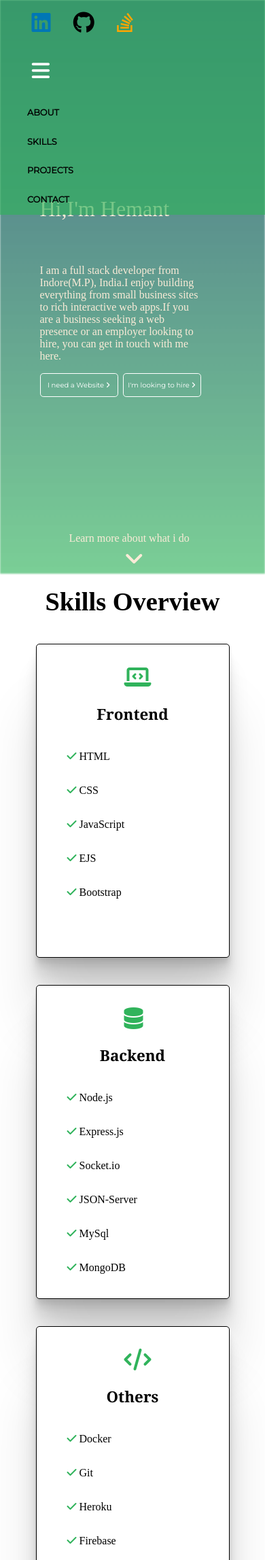
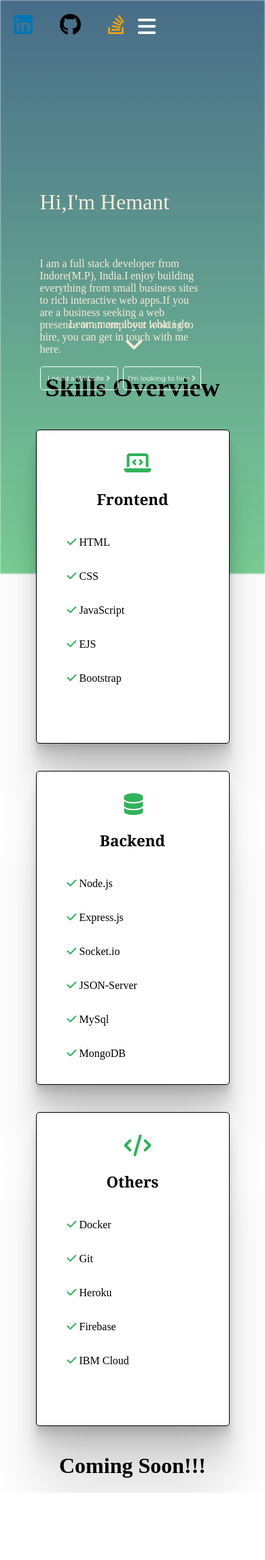
Before and after one commit to Hemant-1821/Portfolio, a PHP site: page /views/index.html in a window 390 px wide. Shown: the top 2295 px of the page at 68% size. After the commit the page ends 2196 px from the top, so only its background shows below. Run offline with PHP 8.4, Linux system fonts and the light colour scheme; some libraries are stand-ins or nearby versions; some web fonts are replaced.

Commit message:
Coming soon

```diff
--- a/public/css/index.css
+++ b/public/css/index.css
@@ -41,7 +41,7 @@
   flex:1;
   display: flex;
   justify-content: center;
-  /* height: 0rem !important; */
+  transform: scale(1);
 }
 
 .nav-links-ul{
@@ -95,7 +95,6 @@
 #check{
   display: none;
 }
-
 
 .nav-link-color {
   display: inline-block;
@@ -304,58 +303,78 @@
   }
 
   .nav-container {
-    display: flex;
-    justify-content: space-between;
-    box-sizing: border-box;
-    flex-direction: column;
+    display: inline-block;
+    /* justify-content: space-between; */
+    /* box-sizing: border-box; */
+    /* flex-direction: column; */
     margin: 0;
     padding: 0;
-    /* width: 0rem;
-    height: 0rem; */
-    background-color: rgba(48, 179, 91, 0.64);
-    /* background-color: black; */
+    width: 100%;
+    background-color: transparent;
     align-items: baseline;
     top: 0;
-    z-index: 4;
-    position: relative;
+    z-index: 0;
+    position: absolute;
     /* transition: all 0.5s; */
   }
 
   .nav-box-1{
+    display: inline;
     flex: 1;
   }
 
   .nav-box-2{
-    flex:1;
-    display: flex;
-    justify-content: center;
-    flex-direction: column;
+    display: block;
+    transition: all .5s;
+    margin-top: -100%;
+    height: 40%;
+    z-index: -1;
+    background-color: transparent;
   }
 
   .nav-links-ul{
-    margin-left: 30px;
-    display: flex;
+    margin-left: 0rem;
+    background-color: transparent;
+    z-index: 0;
+    /* display: flex; */
     /* flex-direction: column; */
   }
 
   .nav-links-ul div{
-    margin: 20%;
+    /* margin: 20%; */
   }
 
 
   .nav-links-ul li{
-    display: inline-block;
-    padding: 0px 20px;
+    /* display: inline-block; */
+    /* padding: 0px 20px; */
   }
 
 
   .nav-link-color {
-    display: inline-block;
+    display: block;
     /* color: rgb(243, 239, 239); */
     color: black;
     font-size: 80%;
+    margin-top: 1rem;
     text-decoration: none;
-    text-transform: uppercase;
+    text-transform: none;
+    padding-top: 0.5rem;
+  }
+
+
+  .nav-link-color::after {
+    content: '';
+    display: block;
+    width: 0;
+    height: 2px;
+    background: rgb(235, 231, 231);
+    transition: all .2s;
+  }
+
+  .nav-link-color:hover::after {
+    width: 100%;
+    transition: width .2s;
   }
 
   .blur-bg {
@@ -374,7 +393,7 @@
   }
 
   .checkbtn {
-    padding-right: 0%;
+    padding-right: -1rem;
     display: block;
     position: relative;
   }
@@ -383,9 +402,13 @@
     display: none;
   }
 
+  /* #check:checked .nav-box-2{
+    transform: scale(1);
+  } */
+
   .head-style{
-    margin-top: 10px;
-    z-index: 2;
+    margin-top: 0rem;
+    z-index: 0;
     position: absolute;
   }
 
@@ -397,7 +420,7 @@
   }
 
   .cont-style{
-    margin-top: 10px;
+    margin-top: 0px;
     /* padding-top: 0%;
     padding-left: 5%;
     padding-right: 5%; */
--- a/views/index.html
+++ b/views/index.html
@@ -5,6 +5,21 @@
     <meta name="viewport" content="width=device-width, initial-scale=1.0">
     <title>Portfolio</title>
     <script src="https://code.jquery.com/jquery-3.4.1.slim.min.js" integrity="sha384-J6qa4849blE2+poT4WnyKhv5vZF5SrPo0iEjwBvKU7imGFAV0wwj1yYfoRSJoZ+n" crossorigin="anonymous"></script>
+    <script>
+        function myFunction() {
+            // Get the checkbox
+            var checkBox = document.getElementById("check");
+            // Get the output text
+            var box = document.getElementById("nav-box-2");
+
+            // If the checkbox is checked, display the output text
+            if (checkBox.checked == true){
+                box.style.marginTop = "-4%";
+            } else {
+                box.style.marginTop = "-100%";
+            }
+        }
+    </script>
     <!-- <link rel="stylesheet" href="https://stackpath.bootstrapcdn.com/bootstrap/4.4.1/css/bootstrap.min.css" integrity="sha384-Vkoo8x4CGsO3+Hhxv8T/Q5PaXtkKtu6ug5TOeNV6gBiFeWPGFN9MuhOf23Q9Ifjh" crossorigin="anonymous"> -->
     <!-- <script src="https://stackpath.bootstrapcdn.com/bootstrap/4.4.1/js/bootstrap.min.js" integrity="sha384-wfSDF2E50Y2D1uUdj0O3uMBJnjuUD4Ih7YwaYd1iqfktj0Uod8GCExl3Og8ifwB6" crossorigin="anonymous"></script> -->
     <link rel="stylesheet" type="text/css" href="css/index.css"/>
@@ -25,29 +40,21 @@
                 <div class="nav-item-pad">
                     <a class="" href="https://stackoverflow.com/users/11155550/hemant-singh" target="_blank"><i class="fab fa-stack-overflow fa-2x stack-color"></i></a>
                 </div>
+                <input type="checkbox" id="check" onclick="myFunction()">
+                    <label for="check" class="checkbtn">
+                        <i class="fas fa-bars"></i>
+                    </label>
             </div>
-            <input type="checkbox" id="check">
-            <label for="check" class="checkbtn">
-                <i class="fas fa-bars"></i>
-            </label>
         </div>
 
-        <div class="nav-box-2">
-            <div class="">
-                <a class="" href="#about"><b><p class="nav-link-color">About</p></b></a>
-            </div>
-            <div class="">
-                <a class="" href="#skills-overview"><b><p class="nav-link-color">Skills</p></b></a>
-            </div>
-            <div class="">
-                    <a class="" href="#"><b><p class="nav-link-color">Projects</p></b></a>
-            </div>
-            <div class="">
-                <a class="" href="#"><b><p class="nav-link-color">Contact</p></b></a>
-            </div>
+        <div class="nav-box-2" id="nav-box-2">
+            <a class="nav-link-color">About</a>
+            <a class="nav-link-color" href="#skills-overview">Skills</a>
+            <a class="nav-link-color" href="#">Projects</a>
+            <a class="nav-link-color" href="#">Contact</a>
         </div>
     </div>
-    <div id="about"></div>
+    <!-- <div id="about"></div> -->
     <header class="main-header">
         <div class="view blur-bg"> </div>
         <div class="animate__animated animate__fadeInDown head-style">
@@ -106,10 +113,11 @@
                 </ul>
             </div>
         </div>
+
+    <div>
+        <h1><center>Coming Soon!!!</center></h1>
+    </div>
     <!-- <script src="https://code.jquery.com/jquery-3.4.1.slim.min.js" integrity="sha384-J6qa4849blE2+poT4WnyKhv5vZF5SrPo0iEjwBvKU7imGFAV0wwj1yYfoRSJoZ+n" crossorigin="anonymous"></script> -->
     <!-- <script src="https://cdn.jsdelivr.net/npm/popper.js@1.16.0/dist/umd/popper.min.js" integrity="sha384-Q6E9RHvbIyZFJoft+2mJbHaEWldlvI9IOYy5n3zV9zzTtmI3UksdQRVvoxMfooAo" crossorigin="anonymous"></script> -->
-    <script>
-
-    </script>
 </body>
 </html>
```
Also changed, not shown: app.js (+8 -0 lines), public/js/index.js (added, +13 -0 lines).
